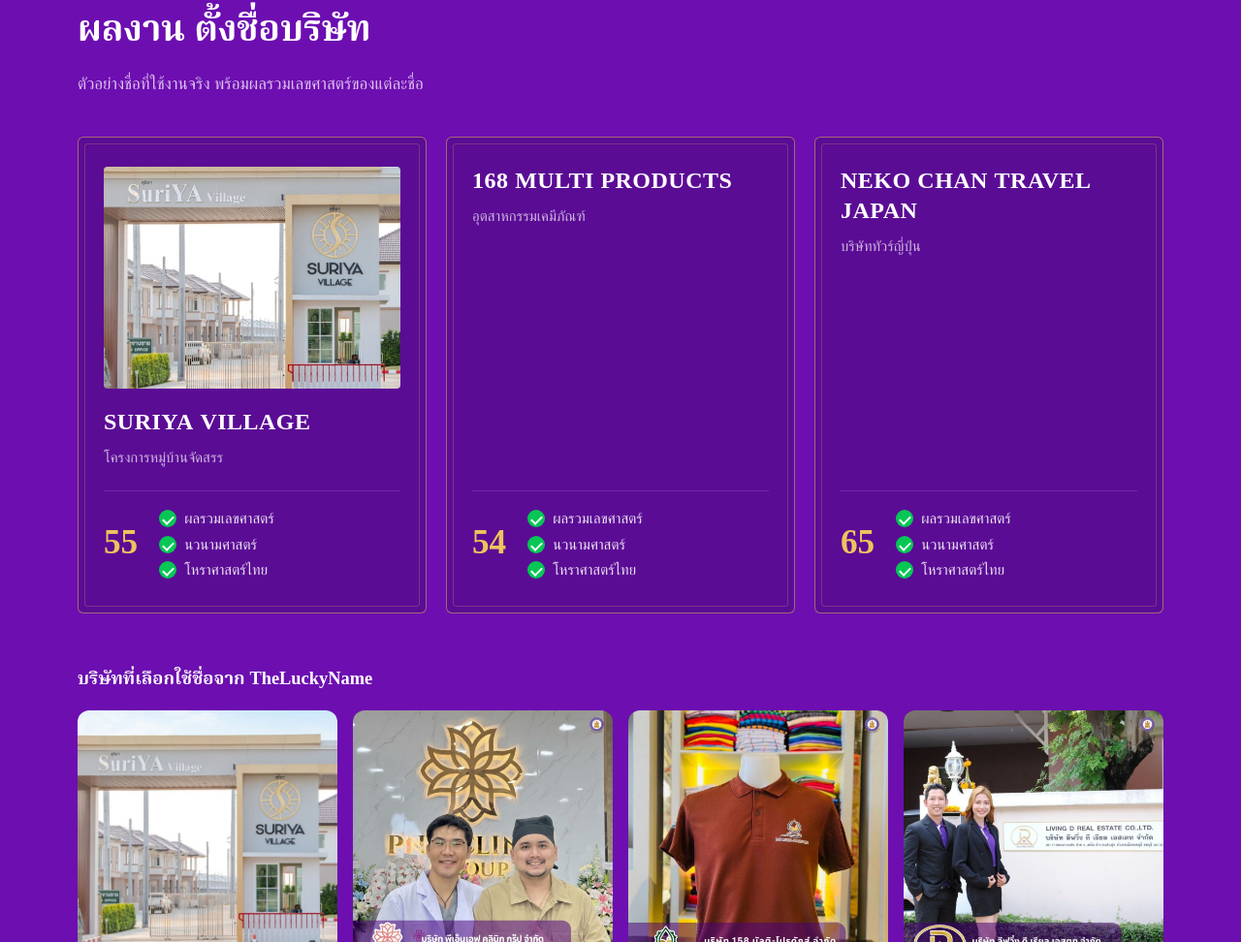
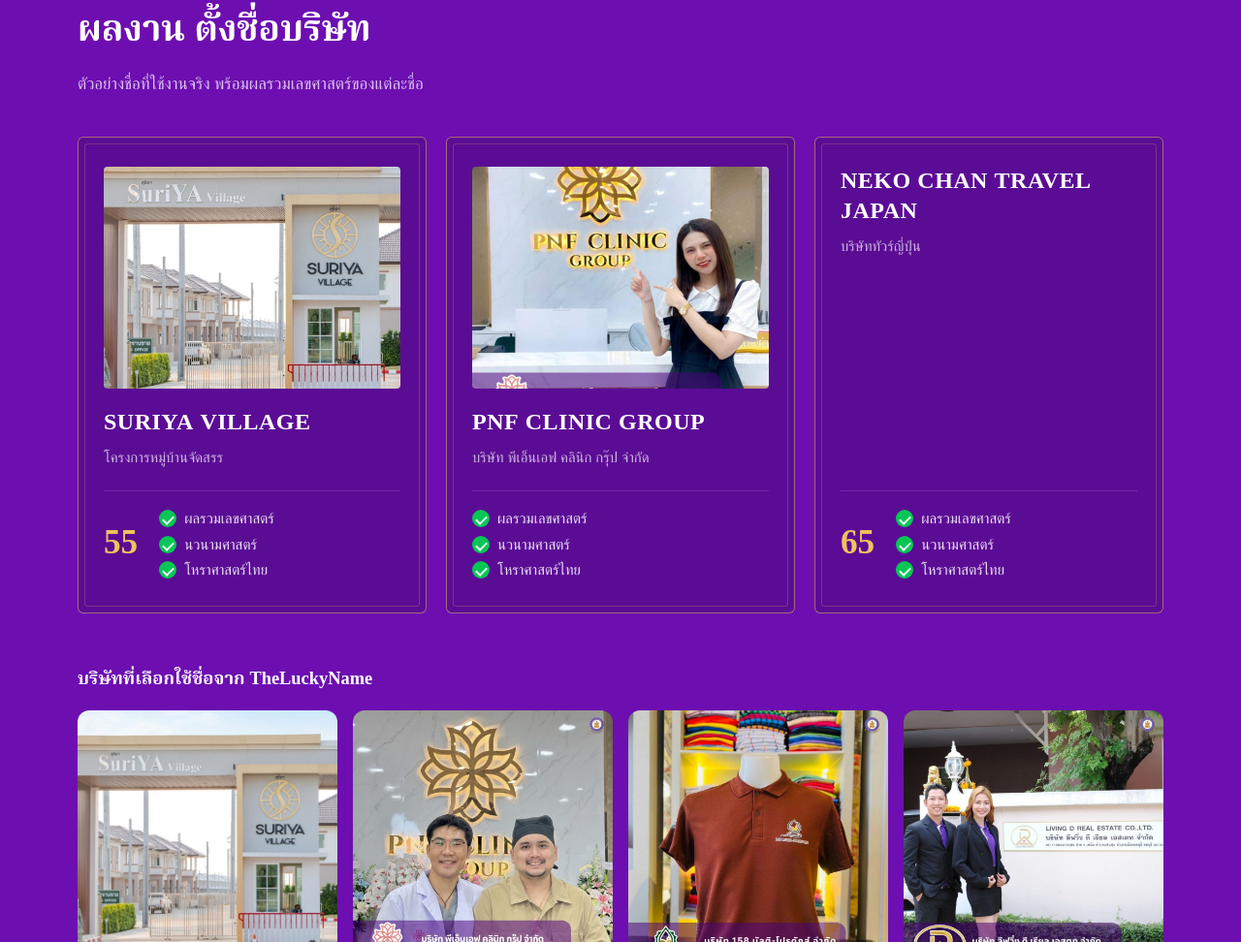
Before and after one commit to kangpla2530/theluckyname-landing, a plain HTML site: page index.html in a window 1280 px wide. Shown: the part 2162-3134 px from the top of the page at 97% size. Drawn offline with Linux system fonts and the light colour scheme; a web font is replaced by a local one.

Commit message:
Portfolio: replace 168 MULTI PRODUCTS card with PNF CLINIC GROUP
Co-Authored-By: Claude Opus 5.5 <noreply@anthropic.com>

```diff
--- a/index.html
+++ b/index.html
@@ -547,7 +547,7 @@ footer .disclaim{flex-basis:100%;border-top:1px solid rgba(255,255,255,.1);paddi
     </div>
     <div class="plates">
       <article class="plate"><img class="ph" loading="lazy" src="img/pf1.jpg" width="600" height="600" alt="ซุ้มทางเข้าโครงการหมู่บ้าน SURIYA VILLAGE"><div class="name">SURIYA VILLAGE</div><div class="kind">โครงการหมู่บ้านจัดสรร</div><div class="score"><b>55</b><ul class="ok"><li>ผลรวมเลขศาสตร์</li><li>นวนามศาสตร์</li><li>โหราศาสตร์ไทย</li></ul></div></article>
-      <article class="plate"><div class="name">168 MULTI PRODUCTS</div><div class="kind">อุตสาหกรรมเคมีภัณฑ์</div><div class="score"><b>54</b><ul class="ok"><li>ผลรวมเลขศาสตร์</li><li>นวนามศาสตร์</li><li>โหราศาสตร์ไทย</li></ul></div></article>
+      <article class="plate"><img class="ph" loading="lazy" src="img/14.jpg" width="600" height="600" alt="ป้าย PNF CLINIC GROUP ที่ อ.ชัญ ตั้งชื่อให้"><div class="name">PNF CLINIC GROUP</div><div class="kind">บริษัท พีเอ็นเอฟ คลินิก กรุ๊ป จำกัด</div><div class="score"><ul class="ok"><li>ผลรวมเลขศาสตร์</li><li>นวนามศาสตร์</li><li>โหราศาสตร์ไทย</li></ul></div></article>
       <article class="plate"><div class="name">NEKO CHAN TRAVEL JAPAN</div><div class="kind">บริษัททัวร์ญี่ปุ่น</div><div class="score"><b>65</b><ul class="ok"><li>ผลรวมเลขศาสตร์</li><li>นวนามศาสตร์</li><li>โหราศาสตร์ไทย</li></ul></div></article>
     </div>
 
```
